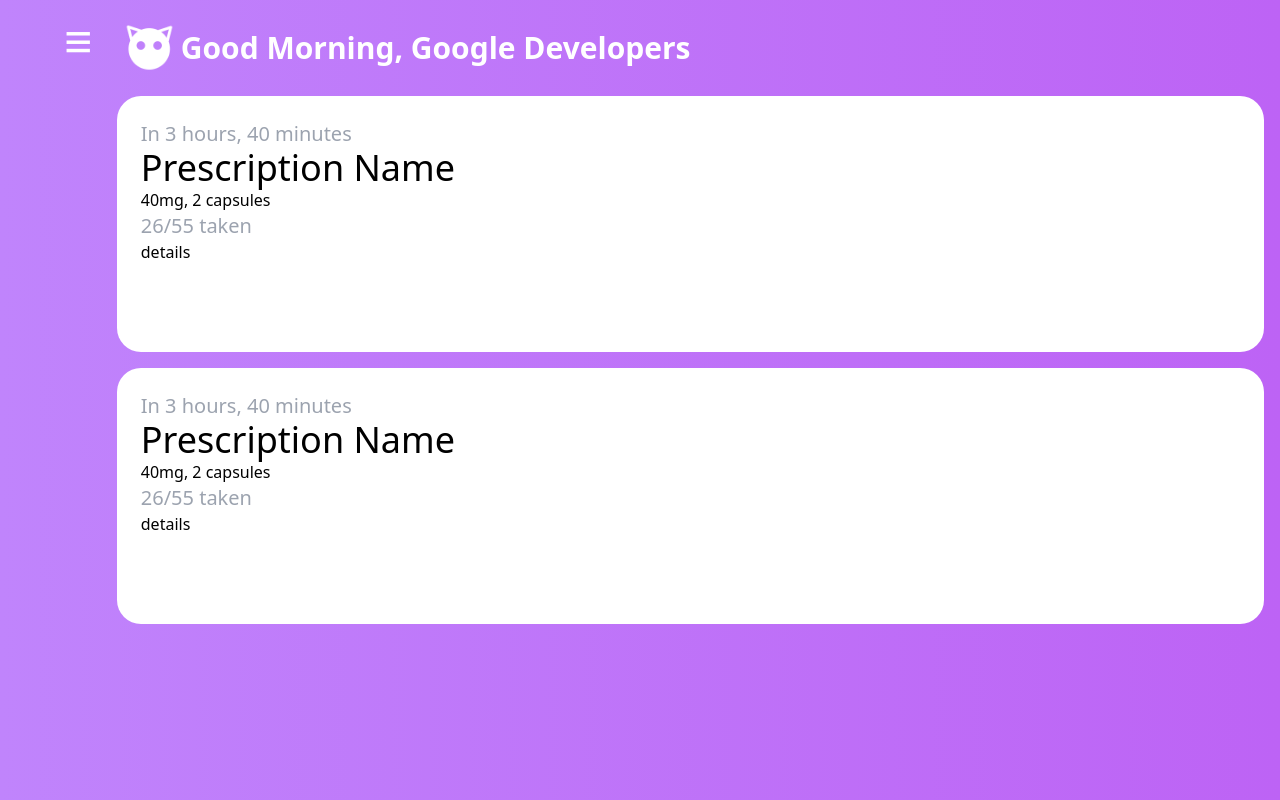
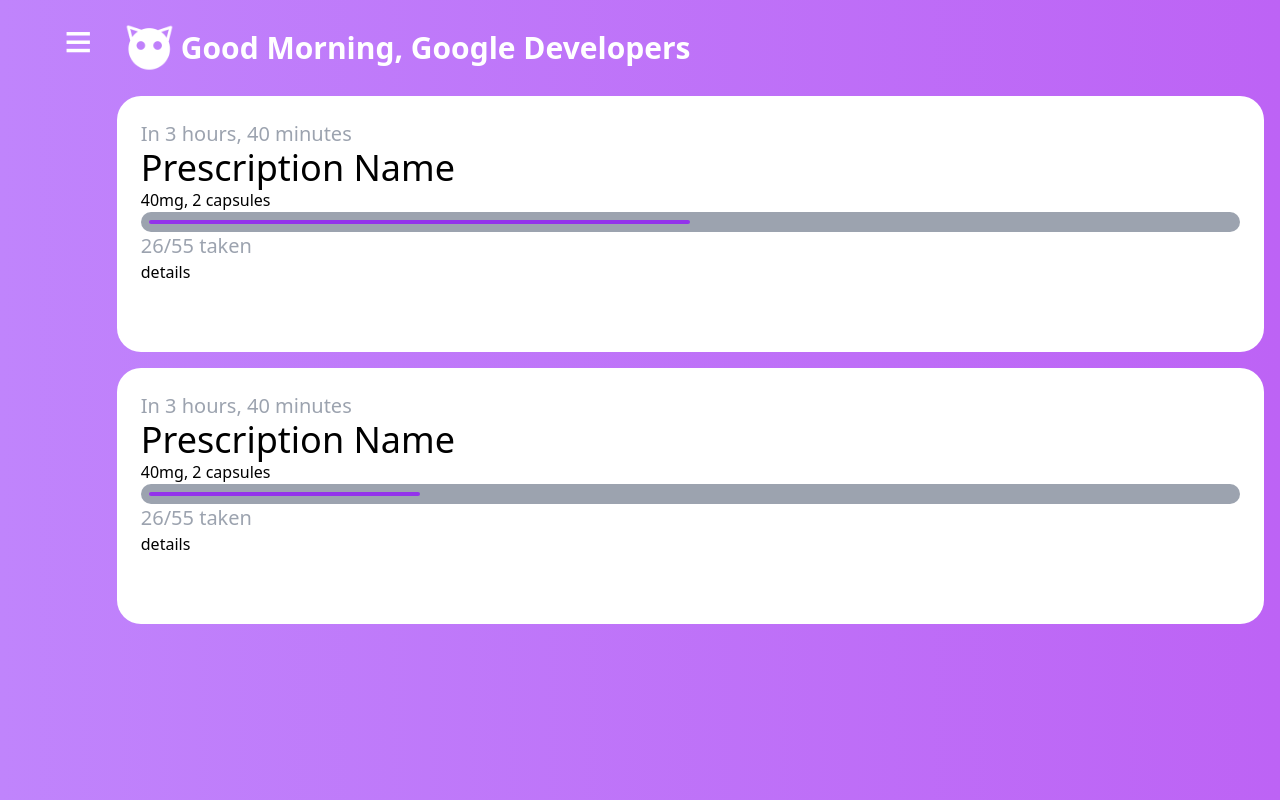
Before and after one commit to yousongsun/gdsc-hackathon-2024, a React (Vite) app in the folder frontend/: page / in a window 1280 px wide. Built offline with nearby package versions, Linux system fonts and the light colour scheme.

Commit message:
progress bar in the prescription items of homepage

```diff
--- a/frontend/src/components/Homepage.jsx
+++ b/frontend/src/components/Homepage.jsx
@@ -15,6 +15,9 @@ const Homepage = () => {
         <div className="text-gray-400 text-xl">In 3 hours, 40 minutes</div>
         <div className="text-4xl">Prescription Name</div>
         <div>40mg, 2 capsules</div>
+        <div className="p-2 w-full bg-gray-400 rounded-2xl">
+          <div className="w-1/2 h-1 bg-purple-600 rounded-2xl"></div>
+        </div>
         <div className="text-gray-400 text-xl">26/55 taken</div>
         <div>details</div>
       </div>
@@ -22,6 +25,9 @@ const Homepage = () => {
         <div className="text-gray-400 text-xl">In 3 hours, 40 minutes</div>
         <div className="text-4xl">Prescription Name</div>
         <div>40mg, 2 capsules</div>
+        <div className="p-2 w-full bg-gray-400 rounded-2xl">
+          <div className="w-1/4 h-1 bg-purple-600 rounded-2xl"></div>
+        </div>
         <div className="text-gray-400 text-xl">26/55 taken</div>
         <div>details</div>
       </div>
```
